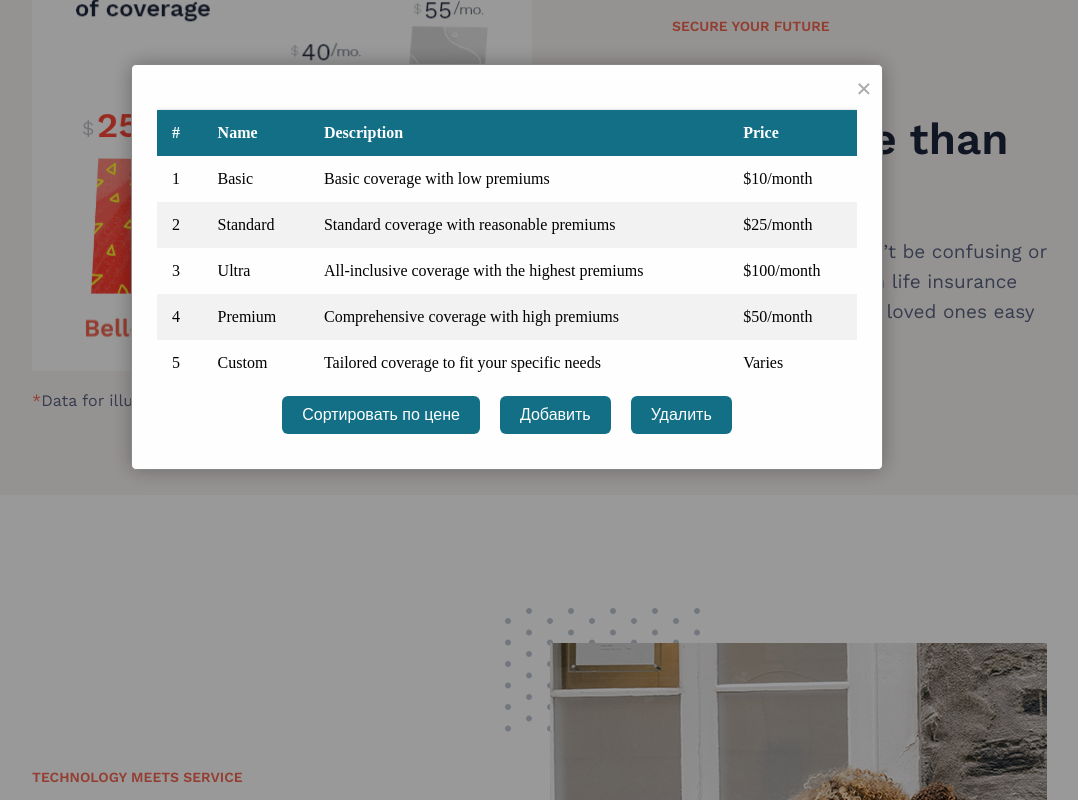
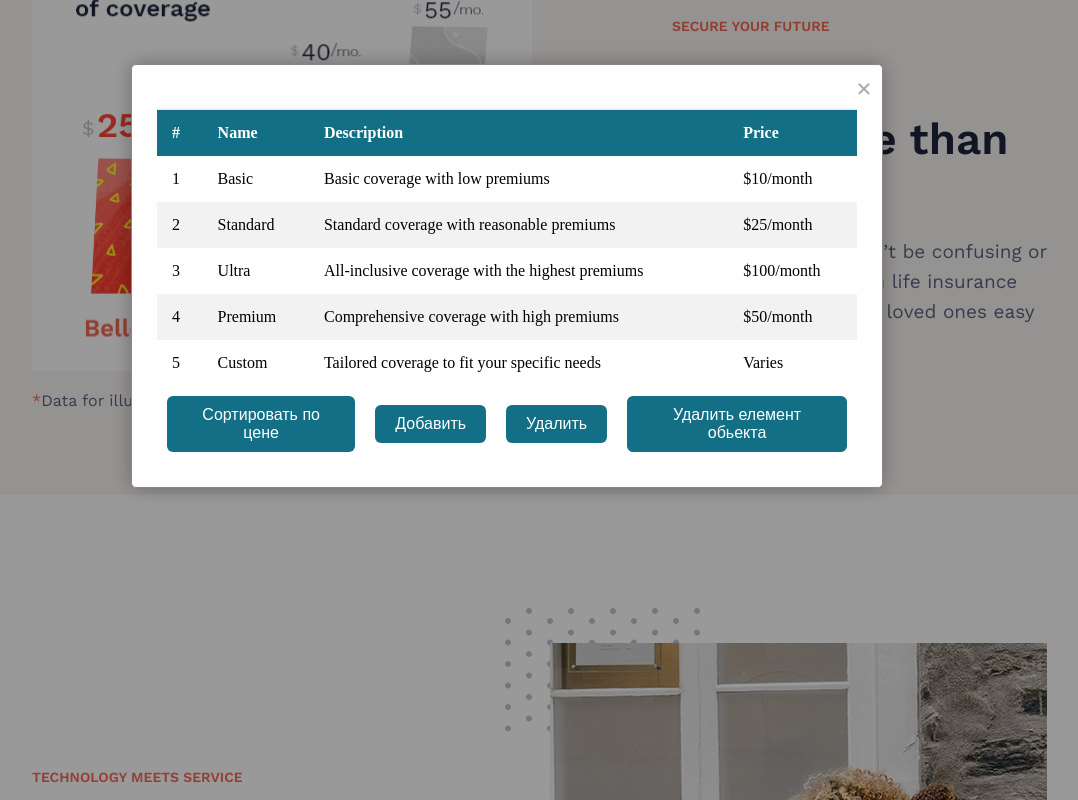
Before and after one commit to romkagw/Bello, a React (Create React App) app: page / in a window 1280 px wide. Both pictures are taken after a click on the button "Get My Price". Shown: the part 945-1745 px from the top of the page, without its empty margins (133-1211 px from the left). Built offline with nearby package versions, Linux system fonts and the light colour scheme.

Commit message:
Added button to manipulate object

```diff
--- a/src/components/PriceTable/PriceTable.jsx
+++ b/src/components/PriceTable/PriceTable.jsx
@@ -122,9 +122,28 @@ class PriceTable extends Component {
 
 	removeElement = () => {
 		const { priseList } = this.state;
-		if (priseList.length > 0) {
+		if (priseList.length) {
 			const newData = priseList.slice(0, -1);
 			this.setState({ priseList: newData });
+		}
+	};
+
+	/*
+	  Функция которая удаляет или добавляет поле - price в первом ряду,
+	  самое простое что пришло в голову чтобы показать что понимаю работу с обьектами,
+	  и возможно еще рано но пришлось затронуть  использование - event
+	*/
+	togglePrice = e => {
+		const { priseList } = this.state;
+		if (priseList.length) {
+			const temp = [...priseList];
+			temp[0].data.price
+				? delete temp[0].data.price
+				: (temp[0].data.price = '$10/month');
+			e.target.innerText = temp[0].data.price
+				? 'Удалить елемент обьекта'
+				: 'Добавить елемент обьекта';
+			this.setState({ priseList: temp });
 		}
 	};
 
@@ -159,6 +178,9 @@ class PriceTable extends Component {
 					<button onClick={this.sortData}>Сортировать по цене</button>
 					<button onClick={this.addElement}>Добавить</button>
 					<button onClick={this.removeElement}>Удалить</button>
+					<button onClick={this.togglePrice}>
+						Удалить елемент обьекта
+					</button>
 				</div>
 			</>
 		);
--- a/src/components/PriceTable/priceTable.scss
+++ b/src/components/PriceTable/priceTable.scss
@@ -81,3 +81,9 @@
 		transform: translateY(0);
 	}
 }
+
+@media screen and (max-width: 600px) {
+	.button-group {
+		flex-direction: column;
+	}
+}
```
